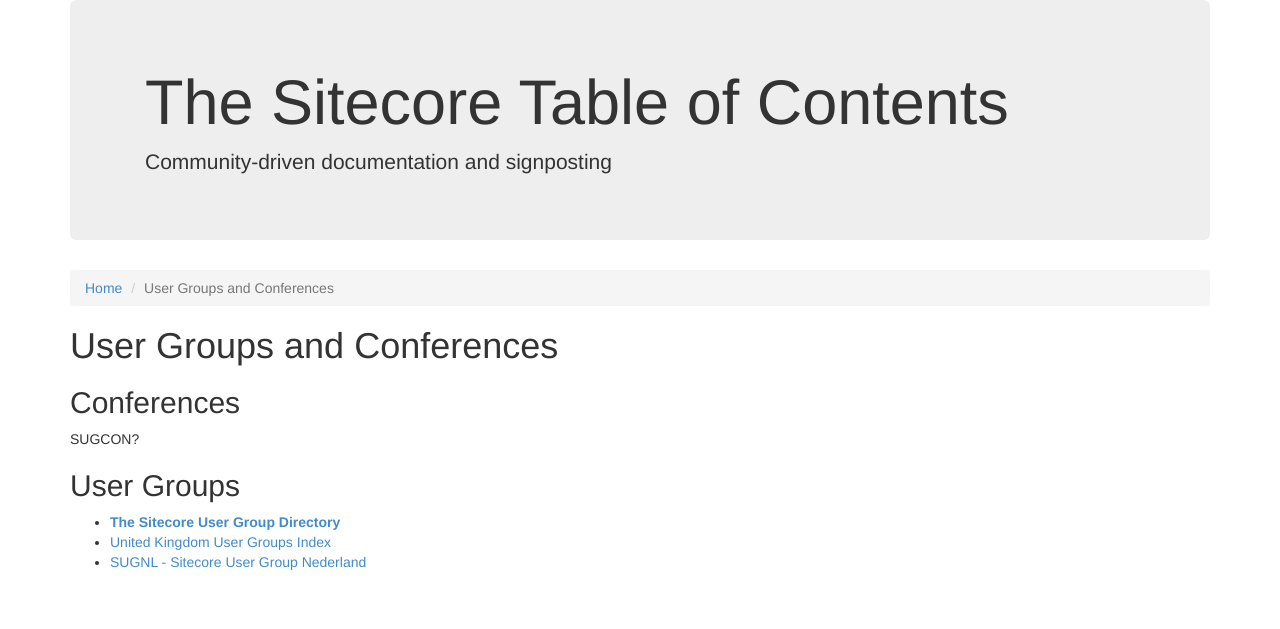
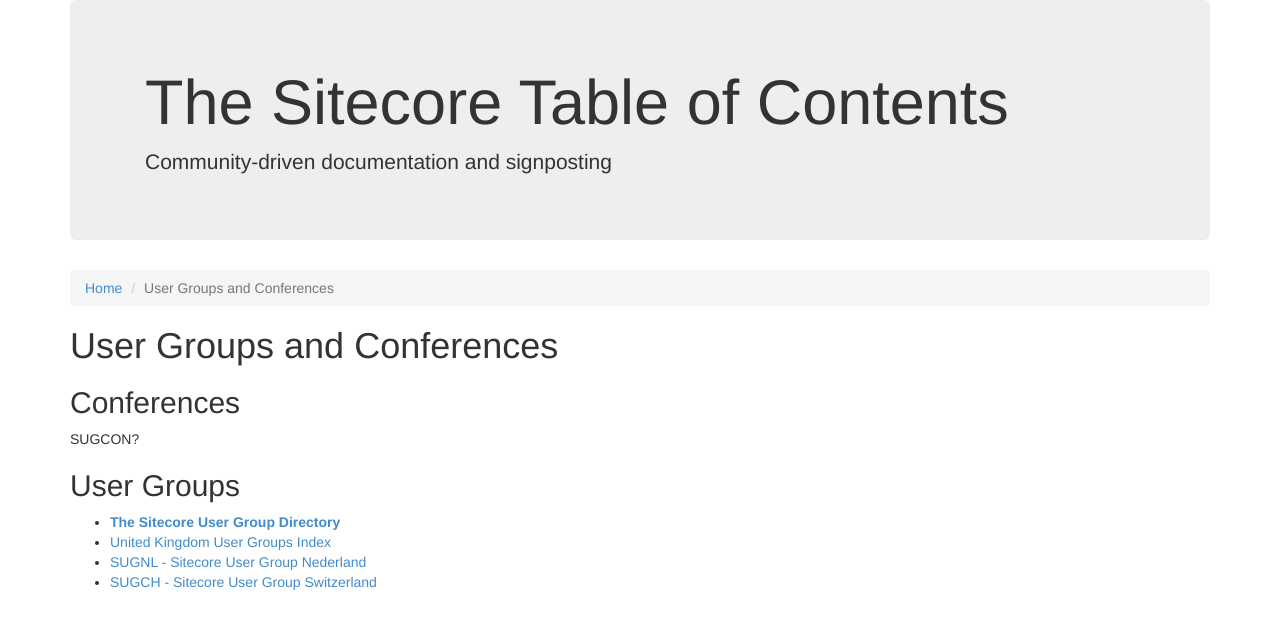
Before and after one commit to Sitecore-Community/docs, a Jekyll site: the page built from documentation/User Groups/index.md, in a window 1280 px wide. Shown: the top 629 px of the page. Built offline with Jekyll 4.4.1, drawn with Linux system fonts in a browser that asks for light colours; nearby versions of some CDN libraries.

Commit message:
add SUGCH to User Groups listing

```diff
--- a/documentation/User Groups/index.md
+++ b/documentation/User Groups/index.md
@@ -13,3 +13,4 @@
 * **[The Sitecore User Group Directory](http://sitecoreug.org/)**
 * [United Kingdom User Groups Index](http://www.sitecore.net/TechUserGroupUK)
 * [SUGNL - Sitecore User Group Nederland](http://www.sugnl.net/)
+* [SUGCH - Sitecore User Group Switzerland](http://sugch.eventbrite.com)
```
